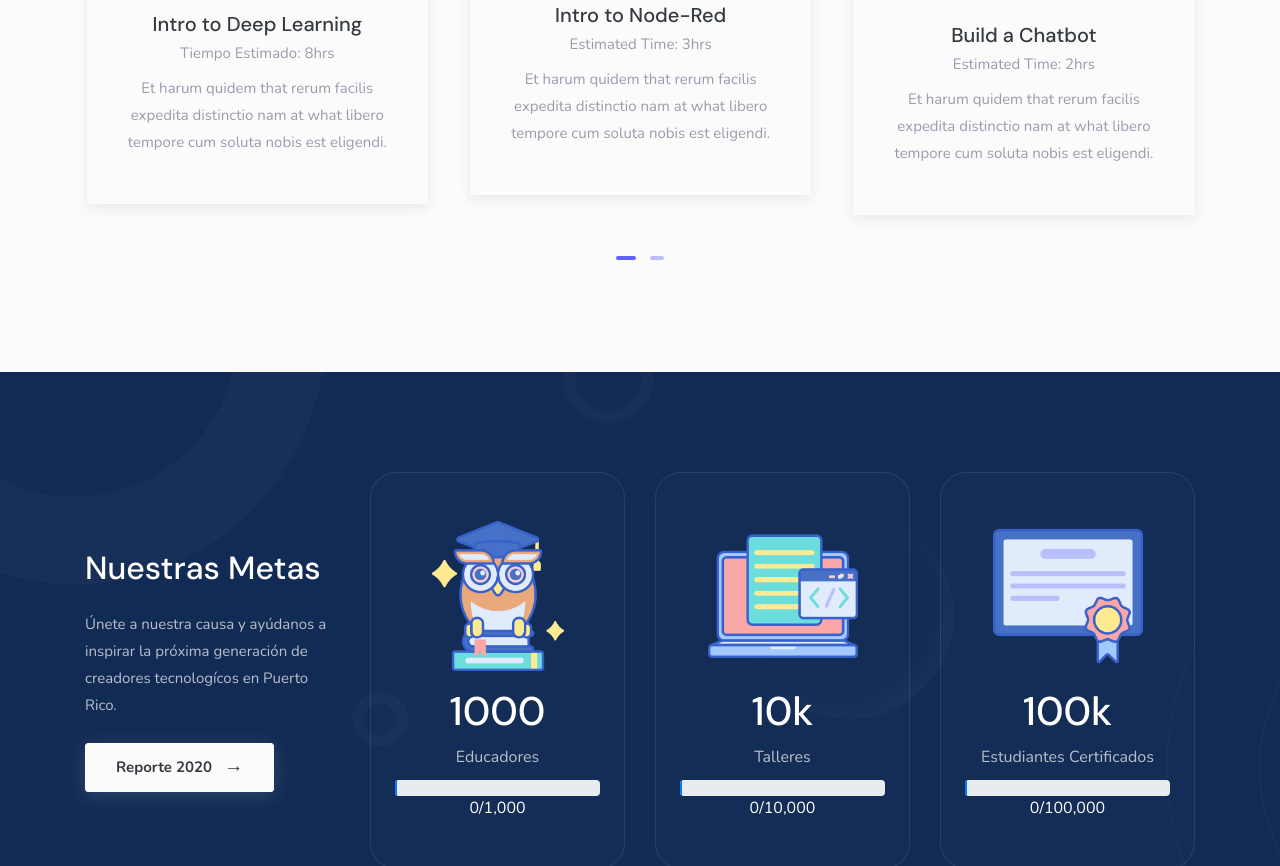
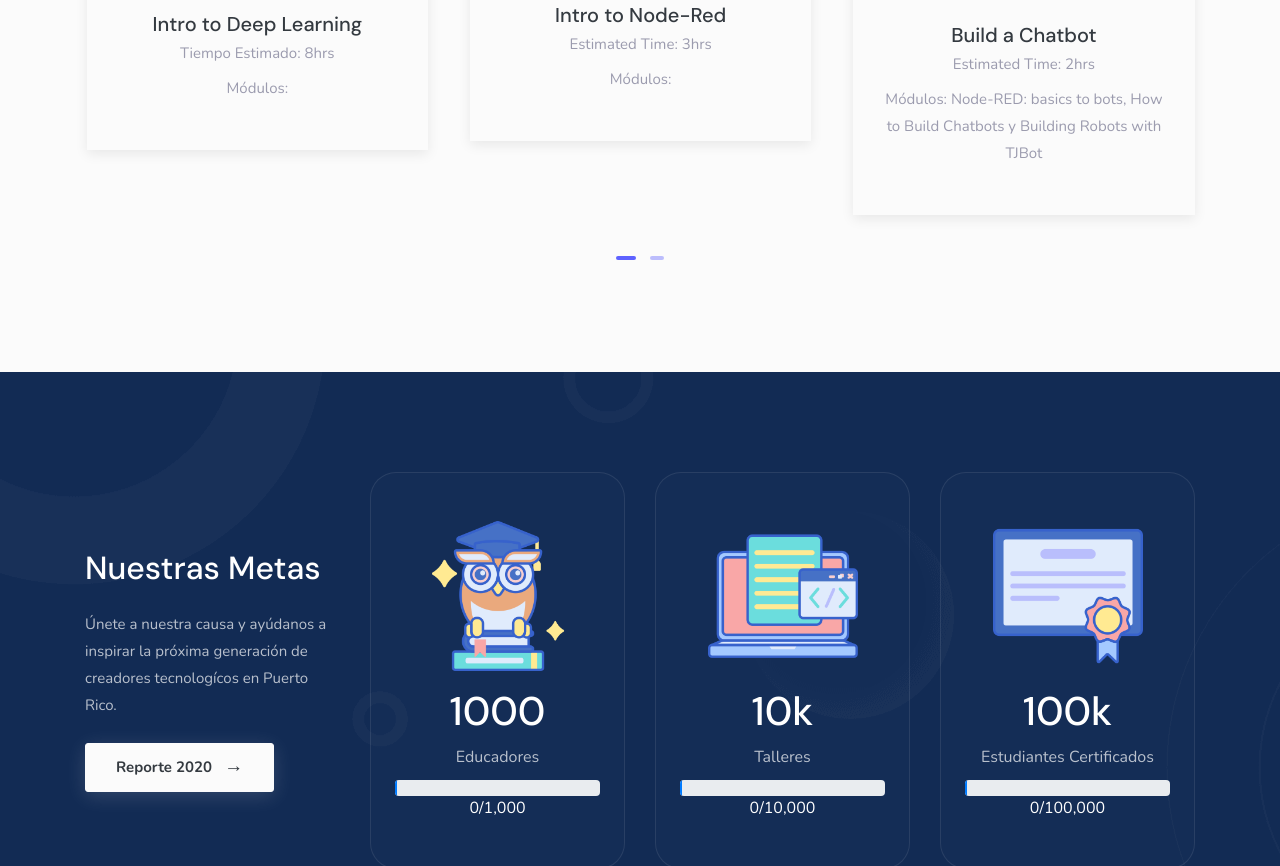
Before and after one commit to LinkPR/Website, a plain HTML site: page index.html in a window 1280 px wide. Shown: the part 2914-3780 px from the top of the page. Drawn offline with nearby package versions, Linux system fonts and the light colour scheme.

Commit message:
Fix Course Description
Need to verify some courses

```diff
--- a/index.html
+++ b/index.html
@@ -223,7 +223,7 @@
                             <img src="images/courses/deeplearning.png" alt="" class="img-fluid mx-auto d-block">
                             <h5 class="title mb-1 mt-4">Intro to Deep Learning</h5>
                             <p class="text-muted mb-2 f-15">Tiempo Estimado: 8hrs</p>
-                            <p class="text-muted mb-4 position-relative f-15">Et harum quidem that rerum facilis expedita distinctio nam at what libero tempore cum soluta nobis est eligendi.</p>
+                            <p class="text-muted mb-4 position-relative f-15">Módulos: </p>
                         </div>
                     </div>
                     <!-- owl item and -->
@@ -232,7 +232,7 @@
                             <img src="images/courses/noderedwatson.png" alt="" class="img-fluid mx-auto d-block">
                             <h5 class="title mb-1 mt-4">Intro to Node-Red</h5>
                             <p class="text-muted mb-2 f-15">Estimated Time: 3hrs</p>
-                            <p class="text-muted mb-4 position-relative f-15">Et harum quidem that rerum facilis expedita distinctio nam at what libero tempore cum soluta nobis est eligendi.</p>
+                            <p class="text-muted mb-4 position-relative f-15">Módulos: </p>
                         </div>
                     </div>
                     <!-- owl item and -->
@@ -241,7 +241,7 @@
                             <img src="images/courses/chatbots.jpg" alt="" class="img-fluid mx-auto d-block">
                             <h5 class="title mb-1 mt-4">Build a Chatbot</h5>
                             <p class="text-muted mb-2 f-15">Estimated Time: 2hrs</p>
-                            <p class="text-muted mb-4 position-relative f-15">Et harum quidem that rerum facilis expedita distinctio nam at what libero tempore cum soluta nobis est eligendi.</p>
+                            <p class="text-muted mb-4 position-relative f-15">Módulos: Node-RED: basics to bots, How to Build Chatbots y Building Robots with TJBot</p>
                         </div>
                     </div>
                     <!-- owl item and -->
@@ -250,7 +250,7 @@
                             <img src="images/courses/Data-Visualization-with-Python.png" alt="" class="img-fluid mx-auto d-block">
                             <h5 class="title mb-1 mt-4">Data Visualization with Python</h5>
                             <p class="text-muted mb-2 f-15">Estimated Time: 3hrs</p>
-                            <p class="text-muted mb-4 position-relative f-15">Et harum quidem that rerum facilis expedita distinctio nam at what libero tempore cum soluta nobis est eligendi.</p>
+                            <p class="text-muted mb-4 position-relative f-15">Módulos: </p>
                         </div>
                     </div>
                 </div>
```
